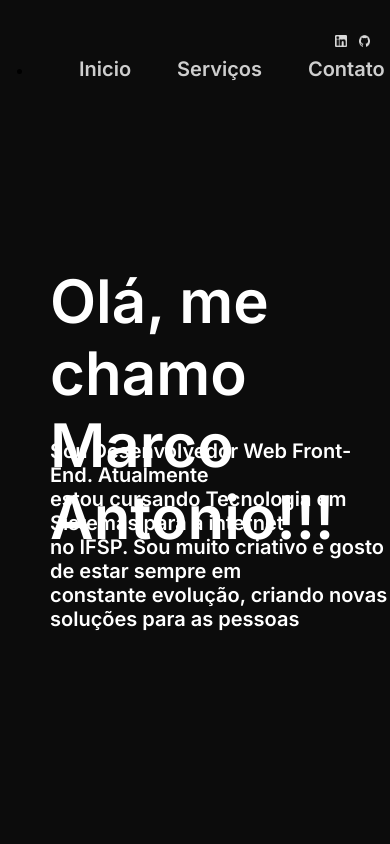
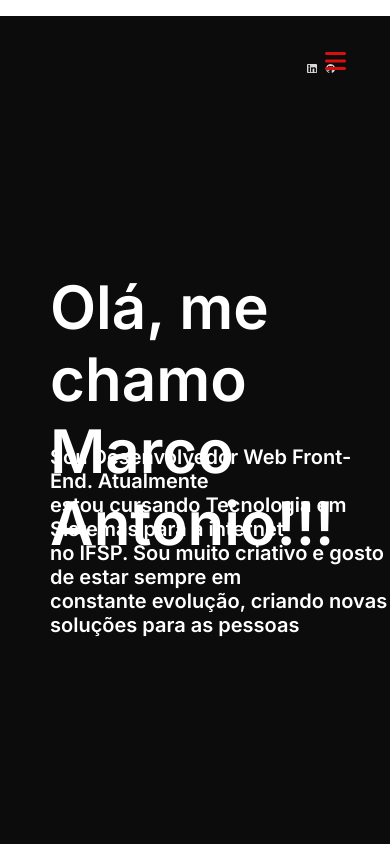
Before and after one commit to MarcoantonioCaldeira/Meu_Site_Institucional, a Vue app: page /#/ in a window 390 px wide. Shown: the top 844 px of the page. Built offline with nearby package versions, Linux system fonts and the light colour scheme.

Commit message:
Criando Menu Responsivo

```diff
--- a/package.json
+++ b/package.json
@@ -9,6 +9,7 @@
   },
   "dependencies": {
     "@emailjs/browser": "^3.11.0",
+    "@fortawesome/fontawesome-free": "^6.4.0",
     "axios": "^1.4.0",
     "core-js": "^3.8.3",
     "scss": "^0.2.4",
--- a/src/components/Menu.vue
+++ b/src/components/Menu.vue
@@ -1,26 +1,46 @@
 <template>
 
-     <div id="menu">
-      <div id="area_idioma">
+  <header :class="{ 'scrolled-nav': scrolledNav }">
 
-      </div>
+    <nav>
+
       <a target="_blank" href="https://www.linkedin.com/in/marco-antonio-caldeira-97548616a/"><img class="img_linkedin"  src="../assets/img/linkedin.png" /></a>
       <a target="_blank" href="https://github.com/MarcoantonioCaldeira"><img class="img_github"  src="../assets/img/github.png" /></a>
-      <ul>
+      <ul v-show="!mobile" class="navigation">
         <li><a v-for="link in links" :href="link.url" :key="link.id" @click="handleClick">{{ link.text }}</a></li>
       </ul>
-    </div>
+
+      <div class="icon">
+        <span  v-show="mobile" @click="toggleMobileNav" >
+          <i class="fa-solid fa-bars" :class="{ 'icon-active': mobileNav}"></i>
+        </span>
+        <!-- <button @click="toggleMobileNav" v-show="mobile">Clique aqui</button> -->
+      </div>
+
+      <transition name="mobile-nav">
+        <ul v-show="mobileNav" class="dropdown-nav">
+          <li><a v-for="link in links" :href="link.url" :key="link.id" @click="handleClick">{{ link.text }}</a></li>
+        </ul>
+      </transition>
+    </nav>
+
+</header>
 
 </template>
 
 <script>
-
+import '@fortawesome/fontawesome-free/css/all.css'
 
 
 export default {
     name: 'Menu',
     data(){
         return{
+          scrolledNav: null,
+          mobile: null,
+          mobileNav: null,
+          windowWidth: null,
+
           links: [
             { id: 1, text: 'Inicio', url: '#tamplate' },
             { id: 2, text: 'Serviços', url: '#Area_Solucoes' },
@@ -28,6 +48,16 @@ export default {
           ],
         }
     },
+
+    created(){
+      window.addEventListener("resize", this.checkScreen);
+      this.checkScreen();
+    },
+
+    mounted(){
+      window.addEventListener("scroll", this.updateScroll);
+    },
+
     methods:{
       handleClick(e){
 
@@ -40,9 +70,36 @@ export default {
               top: location - -70,
           })
 
-      }
+      },
+
+      toggleMobileNav() {
+        this.mobileNav = !this.mobileNav;
+      },
+
+      updateScroll(){
+        const scrollPosition = window.scrollY;
+        if(scrollPosition > 50){
+              this.scrolledNav = true;
+              return;
+        }
+        this.scrolledNav = false;
+      },
+
+      checkScreen() {
+          this.windowWidth = window.innerWidth;
+          if(this.windowWidth <= 750){
+            this.mobile = true;
+            return;
+          }
+          this.mobile = false;
+          this.mobileNav = false;
+          return;
+      },
+
     }
 }
 
 </script>
-<style src="./style.scss"  lang="scss"></style>
+<style lang="scss" src="./estilo_menu.scss">
+
+</style>
--- /dev/null
+++ b/src/components/estilo_menu.scss
@@ -0,0 +1,167 @@
+* {
+    margin: 0;
+    padding: 0;
+  }
+
+
+header {
+    background-color: #0C0C0C;
+    height: 90px;
+    z-index: 209;
+    width: 100%;
+    //margin-top: ;
+    transition: 0.5s ease all;
+
+    nav {
+    text-decoration: none;
+    position: relative;
+    display: flex;
+    padding: 13px 0;
+    transition: 0.5s ease all;
+    width: 80%;
+    margin: 0 auto;
+
+    ul,.link {
+      font-weight: 500;
+      color: #fff;
+      list-style: none;
+      text-decoration: none;
+    }
+
+    @media (min-width:71.25em) {
+        max-width: 71.25em;
+    }
+
+        ul .link{
+          text-decoration: none;
+          margin-left: 10px;
+          color:#e2e2e2;
+          font-family:  'Inter', sans-serif;
+          padding: 0.5em;
+          font-weight: 800;
+        }
+
+
+        li{
+          padding: 10px;
+          font-family:  'Inter', sans-serif;
+          margin-left: 10px;
+        }
+
+        @media only screen and (max-width: 54em) {
+
+          ul{
+            margin-top: -3%;
+          }
+
+        }
+        .link {
+            font-size: 14px;
+            transform: 0.5s ease all;
+            padding-bottom: 4px;
+            border-bottom: 1px solid transparent;
+        }
+
+    //   .branding {
+    //     display: flex;
+    //     margin-left: -12%;
+    //     align-items: center;
+    //   }
+
+      .navigation{
+        display: flex;
+        align-items: center;
+        margin-left: 100px;
+        //flex: 1;
+        justify-content: flex-end;
+      }
+
+
+      .icon{
+        display: flex;
+        //color: red;
+        position: absolute;
+        align-items: center;
+        top: 0;
+        right: 5px;
+        height: 90px;
+
+        i {
+          color: rgb(216, 15, 15);
+          cursor: pointer;
+          font-size: 24px;
+          transition: 0.8s ease all;
+        }
+      }
+
+      .icon-active{
+
+      }
+
+      .dropdown-nav{
+        z-index: 200;
+        display: flex;
+        flex-direction: column;
+        position: fixed;
+        width: 100%;
+        max-width: 250px;
+        height: 100%;
+        background-color: #002b38;
+        top: 0;
+        left: 0;
+
+        li{
+          text-decoration: none !important;
+          font-family: 'Poppins' !important;
+          color: red;
+          .link{
+            color: white;
+          }
+        }
+      }
+
+      .mobile-nav-enter-active,.mobile-nav-leave-active{
+        transition: 1s ease all;
+        z-index: 200;
+      }
+
+
+      .mobile-nav-enter-from,.mobile-nav-leave-to{
+        transform: translateX(-250px);
+      }
+
+      .mobile-nav-enter-to{
+        transform: translateX(0);
+      }
+    }
+  }
+
+  .scrolled-nav{
+    //background-color: #003A4C;
+    box-shadow: 0 4px 6px -1px;
+  }
+
+  nav{
+    padding: 8px 0;
+
+    .branding{
+      display: flex;
+      align-items: center;
+
+      //img{
+        //width: 100px;
+        //box-shadow: 0 4px 6px -1px;
+      //}
+    }
+  }
+
+  //@media screen and (max-width: 575.98px) {
+
+  //  header{
+  //    position: relative;
+  //    width: 100% auto;
+  //    height: 80px;
+  //    margin: 0;
+  //  }
+
+  //}
--- a/src/components/style.scss
+++ b/src/components/style.scss
@@ -26,12 +26,6 @@ a{
     display: inline;
 }
 
-#menu{
-    width: 100%;
-    height: 100px;
-    /* background-color: red; */
-    background-color: #0C0C0C;
-}
 
 .img_linkedin{
     position: absolute;
```
Also changed, not shown: 1 other file (tests, documents, lock files or other folders).
